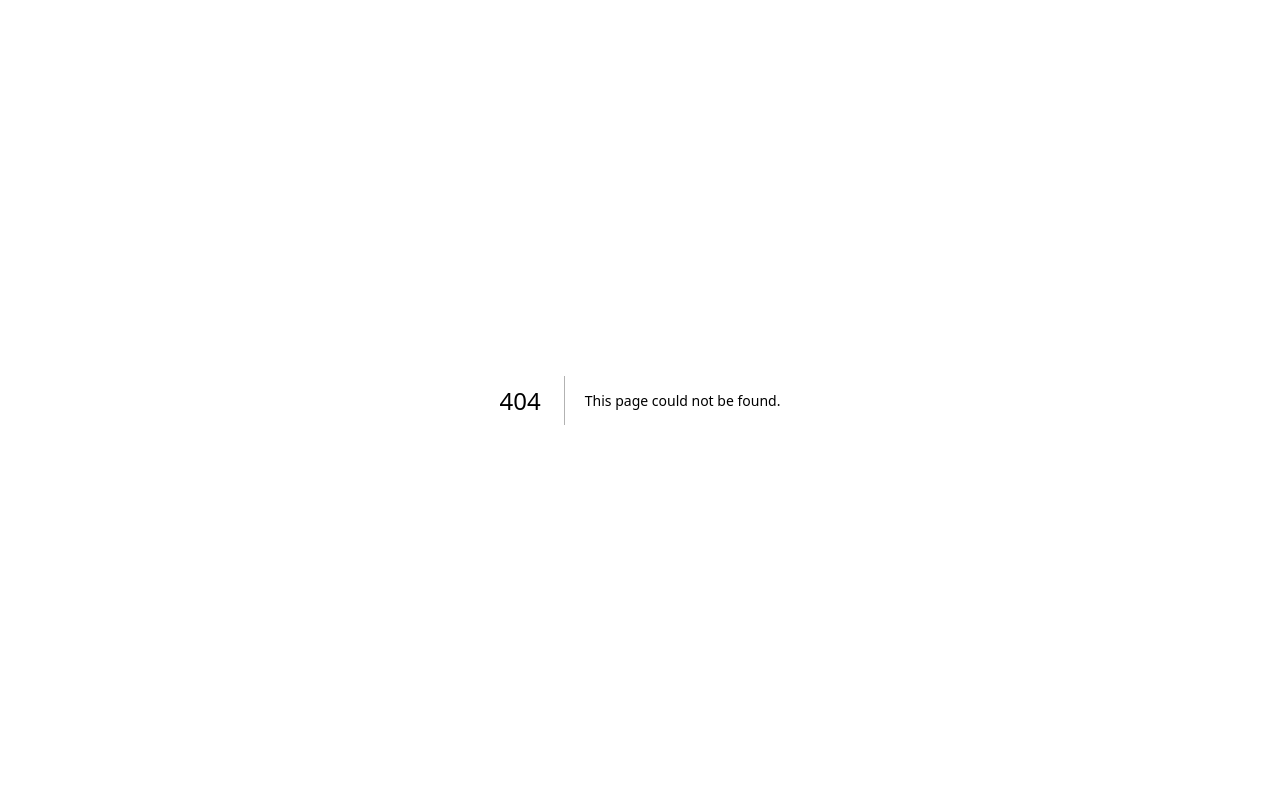
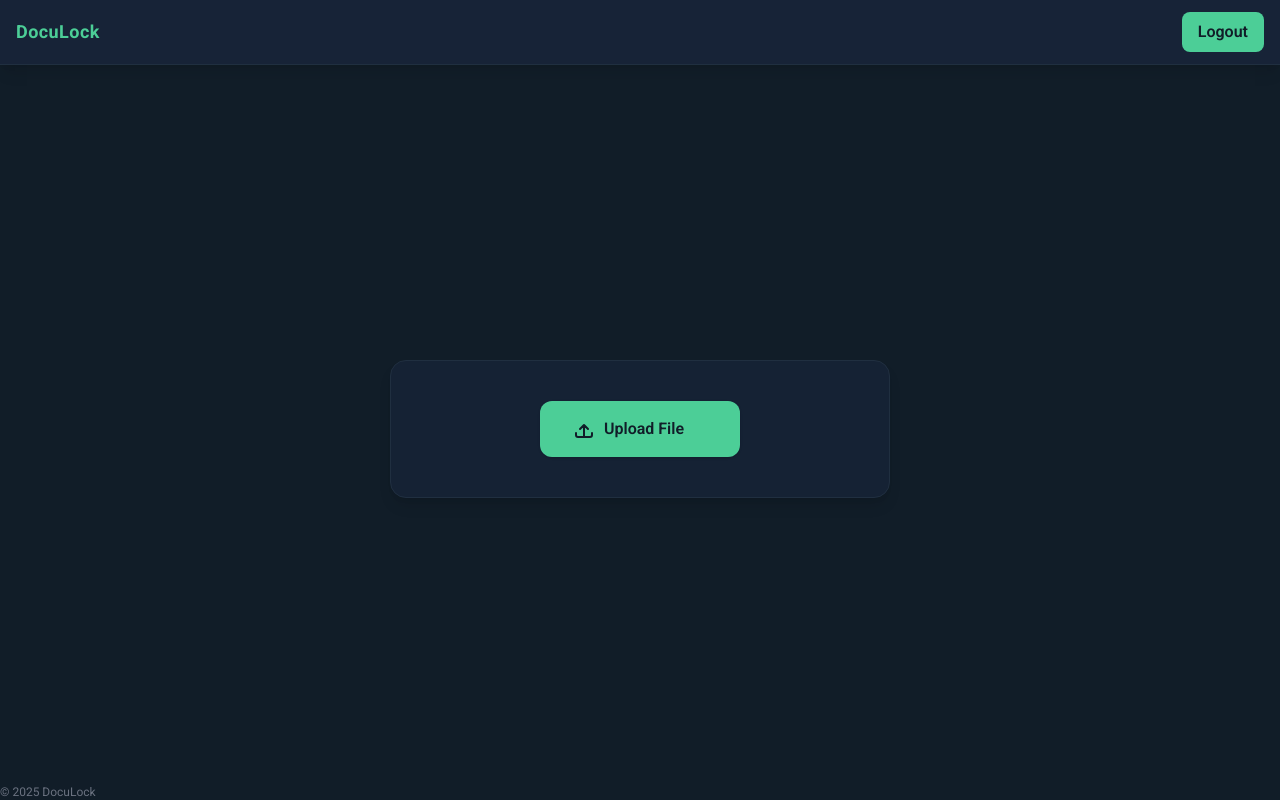
Before and after one commit to scottjason/doculock, a Next.js app in the folder frontend/: page /dashboard in a window 1280 px wide. Before the commit this address had no page. Built offline with nearby package versions, Linux system fonts and the light colour scheme.

Commit message:
add dashboard route, navigation, upload file btn

```diff
--- a/frontend/app/(auth)/page.tsx
+++ b/frontend/app/(auth)/page.tsx
@@ -1,10 +1,12 @@
 'use client';
 import { useEffect, useState } from 'react';
+import { useRouter } from 'next/navigation';
 import { Header } from './components/Header';
 import { Footer } from './components/Footer';
 import { checkEmail, registerPasskeyOptions } from '../requests/authRequests';
 
 export default function Authenticate() {
+  const router = useRouter();
   const [email, setEmail] = useState('');
   const [isLoading, setIsLoading] = useState(false);
   const [error, setError] = useState<string | null>(null);
@@ -17,7 +19,13 @@ export default function Authenticate() {
     const result = await checkEmail(email);
     if (!result) {
       console.log('Email does not exist, proceeding to passkey registration');
-      registerPasskeyOptions(email);
+      try {
+        await registerPasskeyOptions(email);
+        router.push('/dashboard');
+      } catch (err) {
+        console.error('Error during passkey registration:', err);
+        setError('Failed to register passkey. Please try again.');
+      }
     } else {
       console.log('Email exists, proceeding to passkey sign-in');
     }
--- /dev/null
+++ b/frontend/app/dashboard/page.tsx
@@ -0,0 +1,54 @@
+import { Footer } from '../(auth)/components/Footer';
+
+export default function Dashboard() {
+  return (
+    <div className='flex min-h-screen flex-col bg-[#111d28]'>
+      <Navbar />
+      <main className='flex flex-1 flex-col items-center justify-center'>
+        <div className='mt-8 w-full max-w-[500px] rounded-2xl border border-[#202f40] bg-[#172337]/80 p-10 shadow-lg'>
+          <div className='flex justify-center'>
+            <label
+              htmlFor='file-upload'
+              className='flex cursor-pointer items-center gap-2 rounded-xl bg-[#4cce97] px-8 py-4 font-semibold text-[#111d28] shadow transition hover:bg-[#3c9e75]'
+              style={{ minWidth: 200, maxWidth: 300 }}
+            >
+              <svg
+                xmlns='http://www.w3.org/2000/svg'
+                className='h-6 w-6'
+                fill='none'
+                viewBox='0 0 24 24'
+                stroke='currentColor'
+              >
+                <path
+                  strokeLinecap='round'
+                  strokeLinejoin='round'
+                  strokeWidth={2}
+                  d='M4 16v2a2 2 0 002 2h12a2 2 0 002-2v-2M16 12l-4-4m0 0l-4 4m4-4v12'
+                />
+              </svg>
+              <span className='text-base font-semibold'>Upload File</span>
+              <input id='file-upload' type='file' className='hidden' />
+            </label>
+          </div>
+        </div>
+      </main>
+      <Footer />
+    </div>
+  );
+}
+
+function Navbar() {
+  return (
+    <nav className='flex w-full items-center justify-between border-b border-[#202f40] bg-[#172337] px-4 py-3 shadow-lg'>
+      <div className='flex items-center gap-2'>
+        <span className='text-lg font-bold tracking-wide text-[#4cce97]'>DocuLock</span>
+      </div>
+      <div className='flex gap-6'></div>
+      <div>
+        <button className='rounded-lg bg-[#4cce97] px-4 py-2 font-semibold text-[#111d28] transition hover:bg-[#3c9e75]'>
+          Logout
+        </button>
+      </div>
+    </nav>
+  );
+}
--- a/frontend/app/requests/authRequests.ts
+++ b/frontend/app/requests/authRequests.ts
@@ -112,8 +112,9 @@ export const registerPasskeyVerify = async (payload: RegistrationPayload): Promi
       },
       body: JSON.stringify({ token: token }),
     });
-    console.log('Passkey registration successful, JWT set');
+    return Promise.resolve();
   } catch (error) {
     console.error('Error during passkey verification:', error);
+    Promise.reject(error);
   }
 };
```
